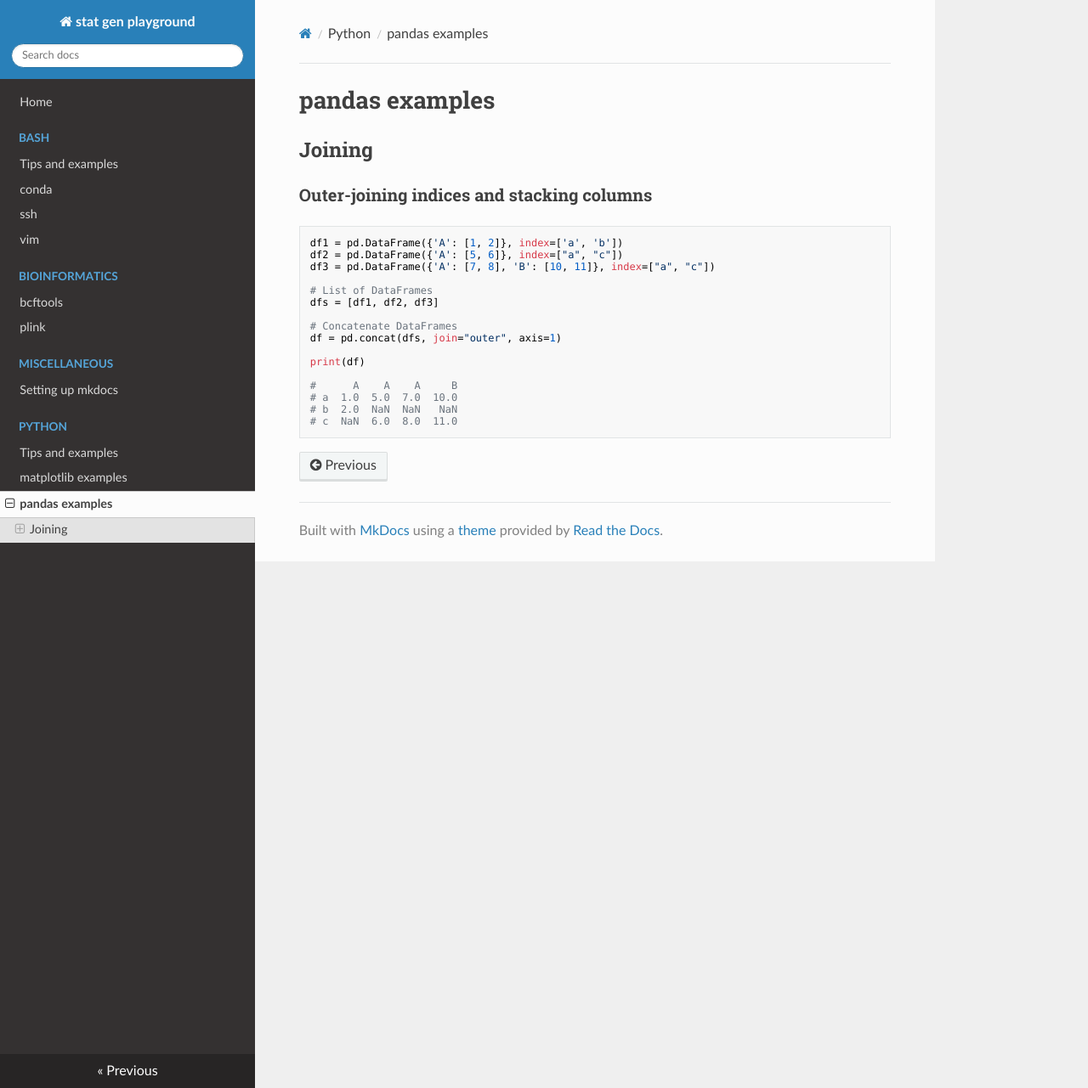
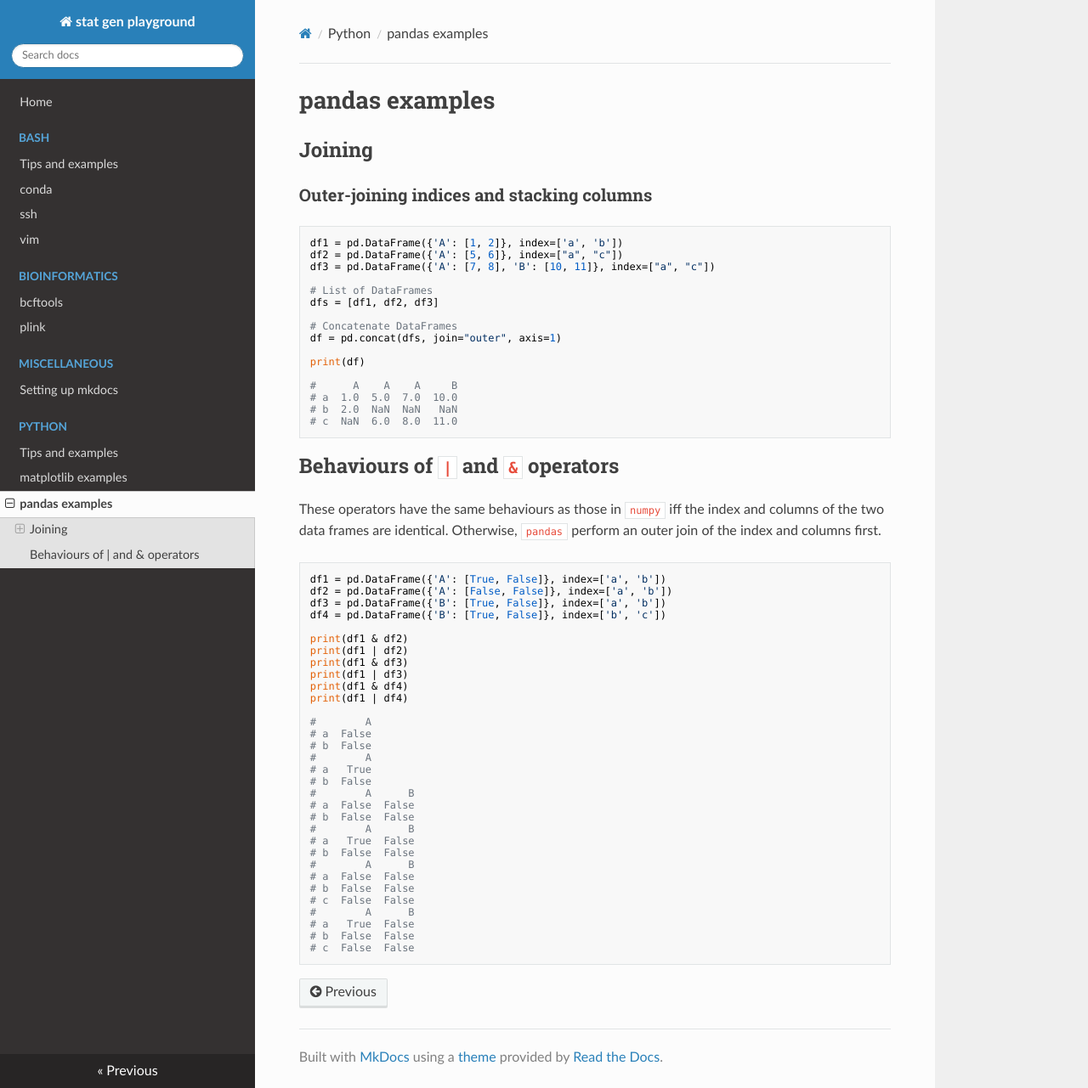
Before and after one commit to drkaizeng/statistics_and_engineering_lab, an MkDocs documentation site: the page built from docs/python/pandas_examples.md, in a window 1280 px wide and 1281 px high. Shown: the whole window at 85% size. Built offline with MkDocs 1.6.1, drawn with Linux system fonts in a browser that asks for light colours; nearby versions of some CDN libraries.

Commit message:
New pandas notes

````diff
--- a/docs/python/pandas_examples.md
+++ b/docs/python/pandas_examples.md
@@ -3,7 +3,7 @@
 ## Joining
 
 ### Outer-joining indices and stacking columns
-```
+```python
 df1 = pd.DataFrame({'A': [1, 2]}, index=['a', 'b'])
 df2 = pd.DataFrame({'A': [5, 6]}, index=["a", "c"])
 df3 = pd.DataFrame({'A': [7, 8], 'B': [10, 11]}, index=["a", "c"])
@@ -21,3 +21,41 @@ print(df)
 # b  2.0  NaN  NaN   NaN
 # c  NaN  6.0  8.0  11.0
 ```
+
+
+## Behaviours of `|` and `&` operators
+These operators have the same behaviours as those in `numpy` iff the index and columns of the two data frames are identical. Otherwise, `pandas` perform an outer join of the index and columns first.
+```python
+df1 = pd.DataFrame({'A': [True, False]}, index=['a', 'b'])
+df2 = pd.DataFrame({'A': [False, False]}, index=['a', 'b'])
+df3 = pd.DataFrame({'B': [True, False]}, index=['a', 'b'])
+df4 = pd.DataFrame({'B': [True, False]}, index=['b', 'c'])
+
+print(df1 & df2)
+print(df1 | df2)
+print(df1 & df3)
+print(df1 | df3)
+print(df1 & df4)
+print(df1 | df4)
+
+#        A
+# a  False
+# b  False
+#        A
+# a   True
+# b  False
+#        A      B
+# a  False  False
+# b  False  False
+#        A      B
+# a   True  False
+# b  False  False
+#        A      B
+# a  False  False
+# b  False  False
+# c  False  False
+#        A      B
+# a   True  False
+# b  False  False
+# c  False  False
+```
````
